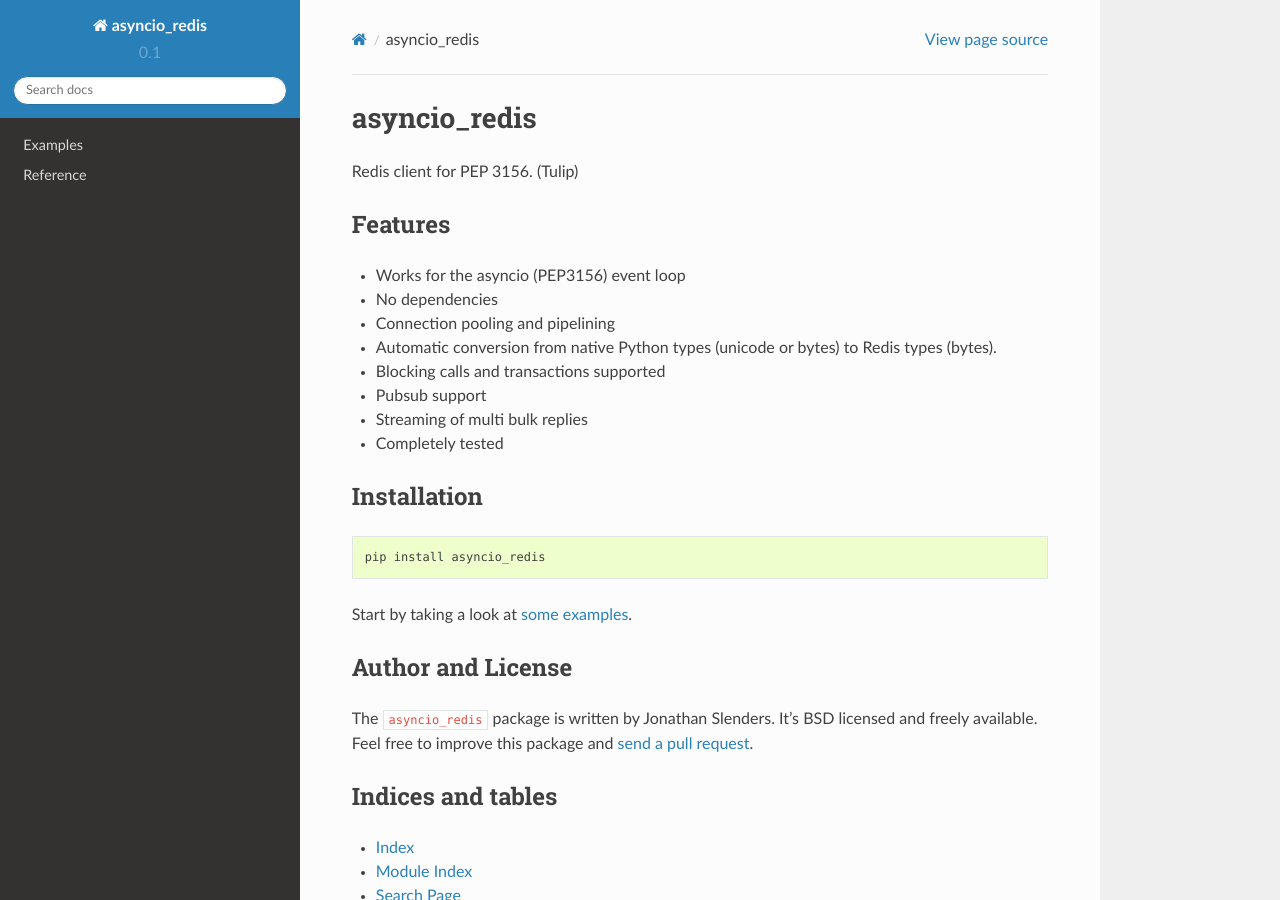
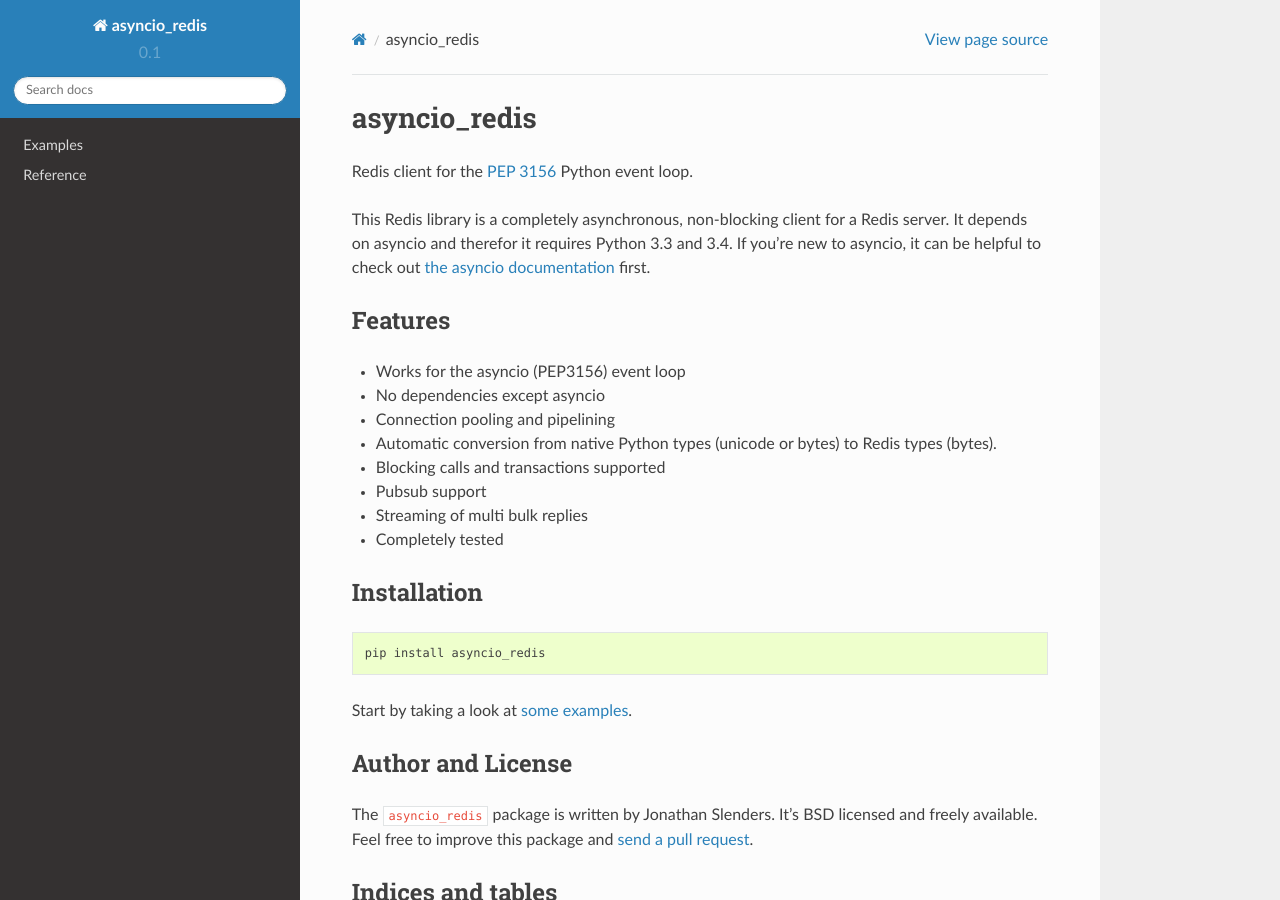
Before and after one commit to jonathanslenders/asyncio-redis, a Sphinx documentation site: the page built from docs/index.rst, in a window 1280 px wide and 900 px high. Built offline with Sphinx 7.4.7 and the Read the Docs theme 2.0.0, drawn with Linux system fonts in a browser that asks for light colours.

Commit message:
Documentation improved.

```diff
--- a/docs/index.rst
+++ b/docs/index.rst
@@ -6,15 +6,23 @@
 asyncio_redis
 =============
 
-Redis client for PEP 3156. (Tulip)
+Redis client for the `PEP 3156`_ Python event loop.
 
+.. _PEP 3156: http://legacy.python.org/dev/peps/pep-3156/
 .. _GitHub: https://github.com/jonathanslenders/asyncio-redis
+
+This Redis library is a completely asynchronous, non-blocking client for a
+Redis server. It depends on asyncio and therefor it requires Python 3.3 and
+3.4. If you're new to asyncio, it can be helpful to check out
+`the asyncio documentation`_ first.
+
+.. _the asyncio documentation: http://docs.python.org/dev/library/asyncio.html
 
 Features
 --------
 
 - Works for the asyncio (PEP3156) event loop
-- No dependencies
+- No dependencies except asyncio
 - Connection pooling and pipelining
 - Automatic conversion from native Python types (unicode or bytes) to Redis types (bytes).
 - Blocking calls and transactions supported
```
Also changed, not shown: README.rst (+15 -3 lines).
